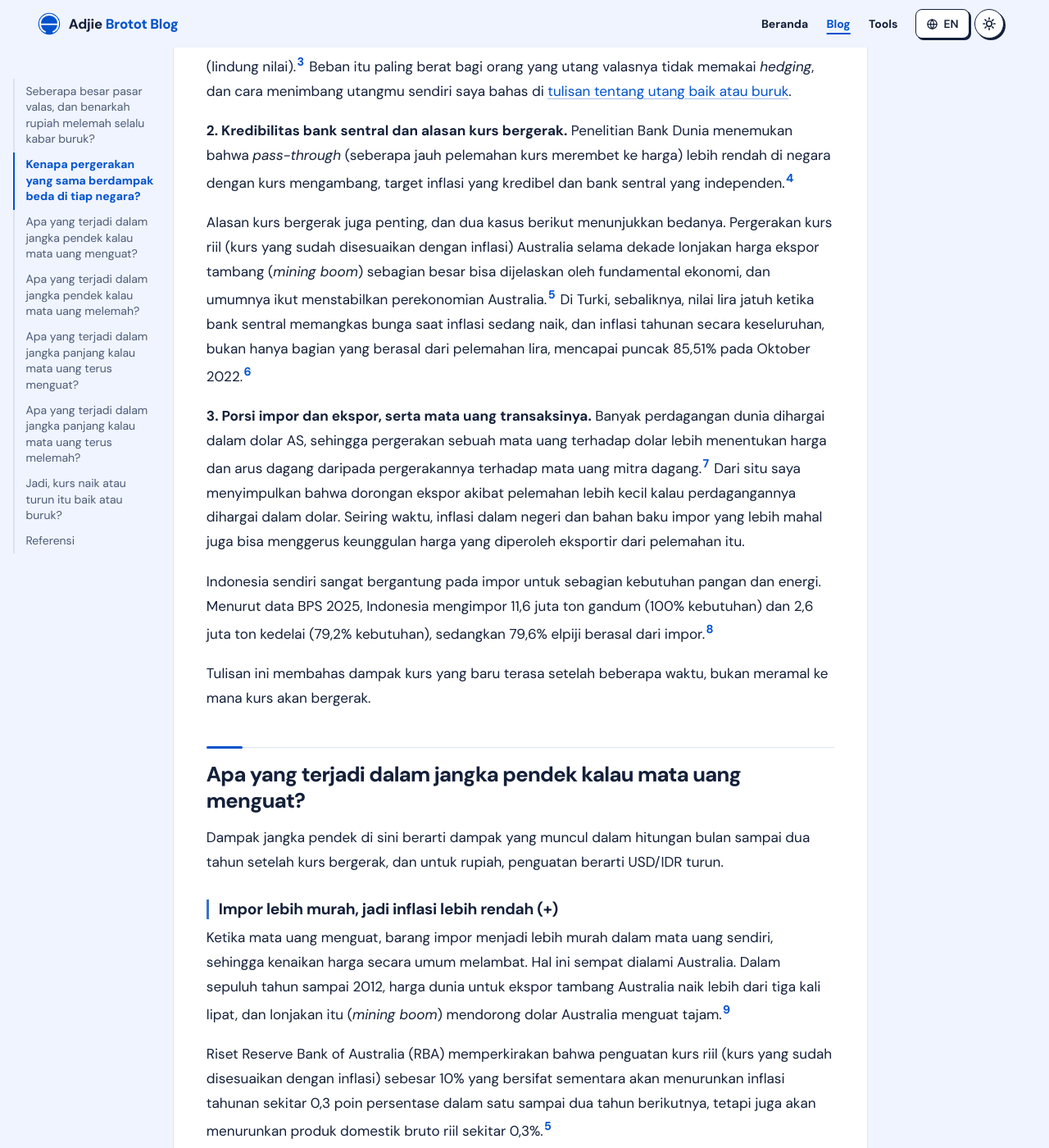
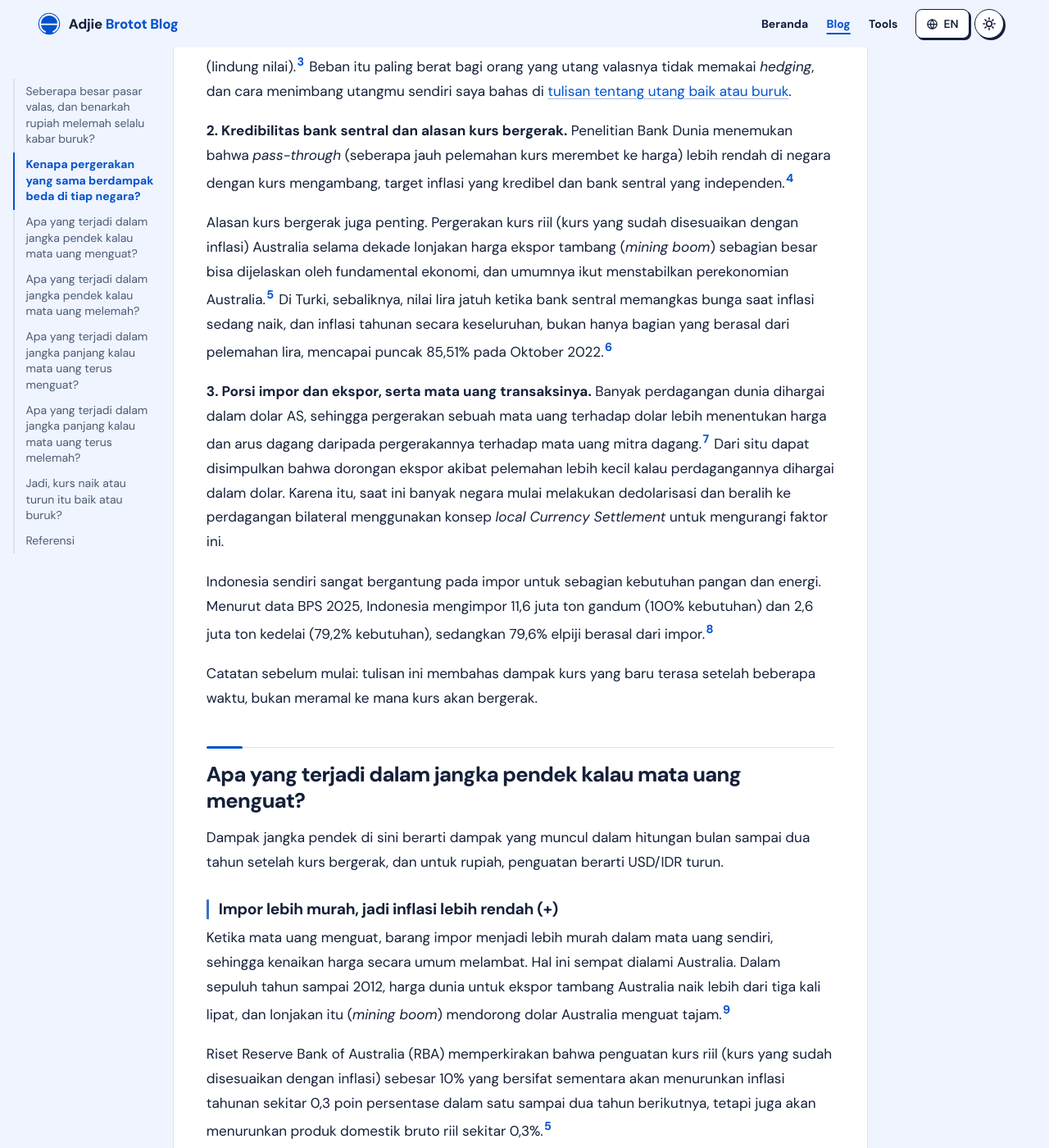
Before and after one commit to adjiebrotot/blog, a Jekyll site: the page built from id/_posts/2026-11-19-dampak-kurs-rupiah-ke-kehidupan-sehari-hari.md, in a window 1280 px wide and 1400 px high, scrolled down 3444 px. Shown: the whole window at 82% size. Built offline with Jekyll 4.4.1, drawn with Linux system fonts in a browser that asks for light colours.

Commit message:
Improve clarity and context in currency impact discussion
Revised sections for clarity and added context regarding currency impacts on trade and inflation.

```diff
--- a/id/_posts/2026-11-19-dampak-kurs-rupiah-ke-kehidupan-sehari-hari.md
+++ b/id/_posts/2026-11-19-dampak-kurs-rupiah-ke-kehidupan-sehari-hari.md
@@ -42,13 +42,13 @@ Satu pergerakan kurs bisa nyaris tidak terasa di satu negara dan menghantam nega
 
 **2. Kredibilitas bank sentral dan alasan kurs bergerak.** Penelitian Bank Dunia menemukan bahwa *pass-through* (seberapa jauh pelemahan kurs merembet ke harga) lebih rendah di negara dengan kurs mengambang, target inflasi yang kredibel dan bank sentral yang independen.[^pt]
 
-Alasan kurs bergerak juga penting, dan dua kasus berikut menunjukkan bedanya. Pergerakan kurs riil (kurs yang sudah disesuaikan dengan inflasi) Australia selama dekade lonjakan harga ekspor tambang (*mining boom*) sebagian besar bisa dijelaskan oleh fundamental ekonomi, dan umumnya ikut menstabilkan perekonomian Australia.[^rba] Di Turki, sebaliknya, nilai lira jatuh ketika bank sentral memangkas bunga saat inflasi sedang naik, dan inflasi tahunan secara keseluruhan, bukan hanya bagian yang berasal dari pelemahan lira, mencapai puncak 85,51% pada Oktober 2022.[^turkey]
+Alasan kurs bergerak juga penting. Pergerakan kurs riil (kurs yang sudah disesuaikan dengan inflasi) Australia selama dekade lonjakan harga ekspor tambang (*mining boom*) sebagian besar bisa dijelaskan oleh fundamental ekonomi, dan umumnya ikut menstabilkan perekonomian Australia.[^rba] Di Turki, sebaliknya, nilai lira jatuh ketika bank sentral memangkas bunga saat inflasi sedang naik, dan inflasi tahunan secara keseluruhan, bukan hanya bagian yang berasal dari pelemahan lira, mencapai puncak 85,51% pada Oktober 2022.[^turkey]
 
-**3. Porsi impor dan ekspor, serta mata uang transaksinya.** Banyak perdagangan dunia dihargai dalam dolar AS, sehingga pergerakan sebuah mata uang terhadap dolar lebih menentukan harga dan arus dagang daripada pergerakannya terhadap mata uang mitra dagang.[^gopinath] Dari situ saya menyimpulkan bahwa dorongan ekspor akibat pelemahan lebih kecil kalau perdagangannya dihargai dalam dolar. Seiring waktu, inflasi dalam negeri dan bahan baku impor yang lebih mahal juga bisa menggerus keunggulan harga yang diperoleh eksportir dari pelemahan itu.
+**3. Porsi impor dan ekspor, serta mata uang transaksinya.** Banyak perdagangan dunia dihargai dalam dolar AS, sehingga pergerakan sebuah mata uang terhadap dolar lebih menentukan harga dan arus dagang daripada pergerakannya terhadap mata uang mitra dagang.[^gopinath] Dari situ dapat disimpulkan bahwa dorongan ekspor akibat pelemahan lebih kecil kalau perdagangannya dihargai dalam dolar. Karena itu, saat ini banyak negara mulai melakukan dedolarisasi dan beralih ke perdagangan bilateral menggunakan konsep *local Currency Settlement* untuk mengurangi faktor ini.
 
 Indonesia sendiri sangat bergantung pada impor untuk sebagian kebutuhan pangan dan energi. Menurut data BPS 2025, Indonesia mengimpor 11,6 juta ton gandum (100% kebutuhan) dan 2,6 juta ton kedelai (79,2% kebutuhan), sedangkan 79,6% elpiji berasal dari impor.[^katadata]
 
-Tulisan ini membahas dampak kurs yang baru terasa setelah beberapa waktu, bukan meramal ke mana kurs akan bergerak.
+Catatan sebelum mulai: tulisan ini membahas dampak kurs yang baru terasa setelah beberapa waktu, bukan meramal ke mana kurs akan bergerak.
 
 ## Apa yang terjadi dalam jangka pendek kalau mata uang menguat?
 
```
